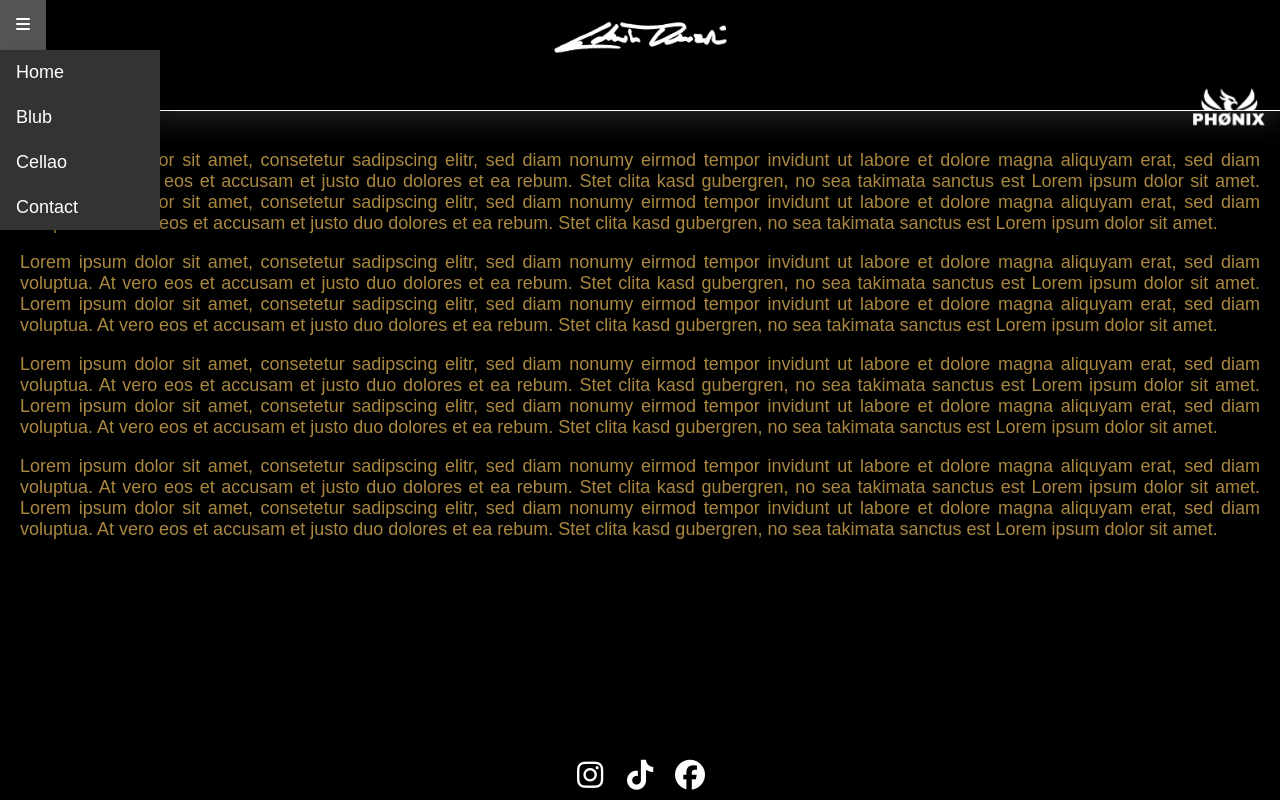
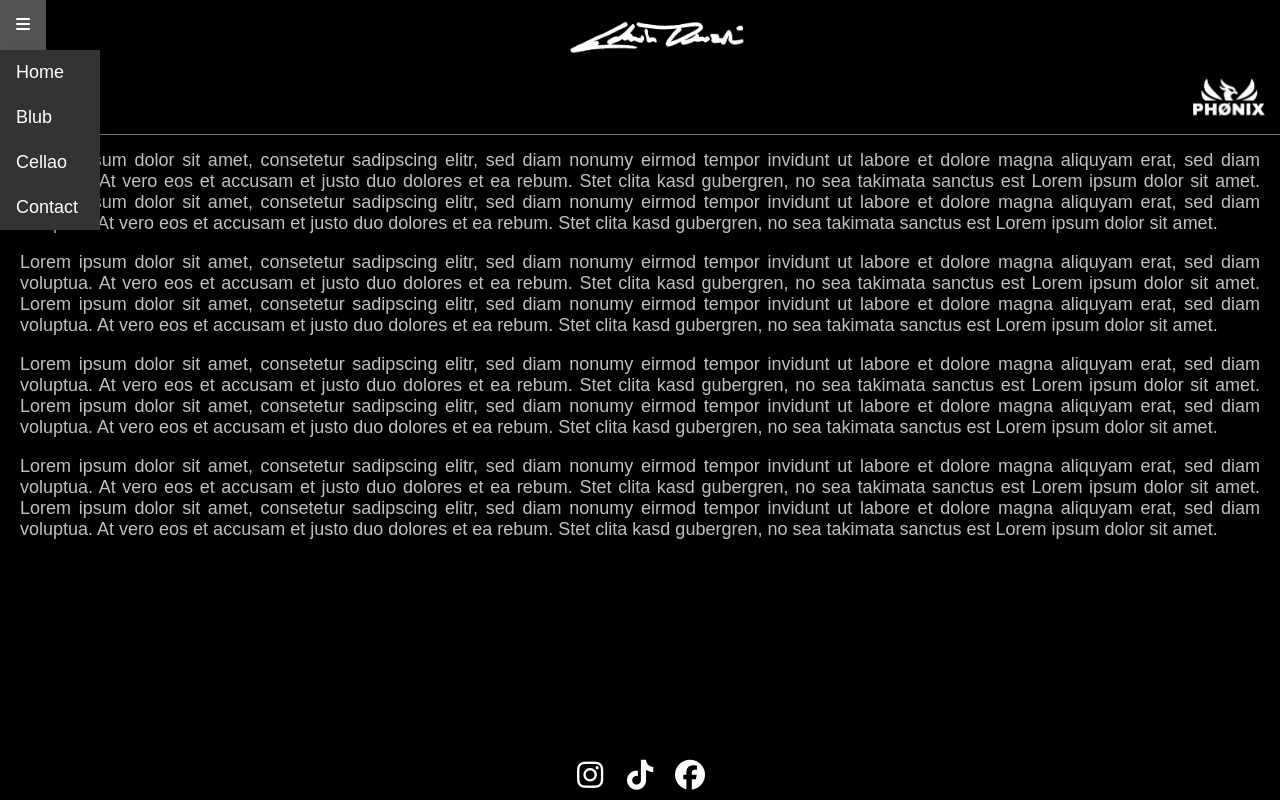
Before and after one commit to kazl95/eddy.gihub.io, a plain HTML site: page index.html in a window 1280 px wide. Drawn offline with Linux system fonts and the light colour scheme.

Commit message:
Add files via upload

```diff
--- a/styles.css
+++ b/styles.css
@@ -2,8 +2,7 @@ body, html {
 
     background-color: #000000;
     text-align: justify;
-    color: #aa883f;
-
+    color: #c0c0c0;
     font-family:  Arial, Helvetica, sans-serif;
     font-size: large;
     margin: 0;
@@ -21,10 +20,8 @@ body, html {
 
 .navbar {
 
-    border-bottom: 1px solid rgb(255, 255, 255);
-    box-shadow: rgba(255, 255, 255, 0.151) 0px 7px 29px 0px ;
 
-
+    border-bottom: 1px solid rgba(255, 255, 255, 0.468);
     display: flex;
     flex-direction: column;
     align-items: center;
@@ -32,7 +29,7 @@ body, html {
     padding: 0 15px;
     position: fixed;
 
-    height: 110px;
+    height: 134px;
     max-width: 100%;
     z-index: 1;
 }
@@ -45,6 +42,7 @@ body, html {
     justify-content: center;
     width: 100%;
     top: -10px;
+    left: 16.5px;
 
 }
 
@@ -55,7 +53,7 @@ body, html {
 }
 
 .bottom-logos-container {
-    bottom: 15px;
+    bottom: 25px;
     display: flex;
     max-height: 80px;
     width: 100%;
@@ -115,7 +113,7 @@ p {
     display: none;
     position: absolute;
     background-color: #333;
-    min-width: 160px;
+    min-width: 100px;
     box-shadow: 0px 8px 16px 0px rgba(0,0,0,0.2);
     z-index: 1;
     top: 50px;
```
